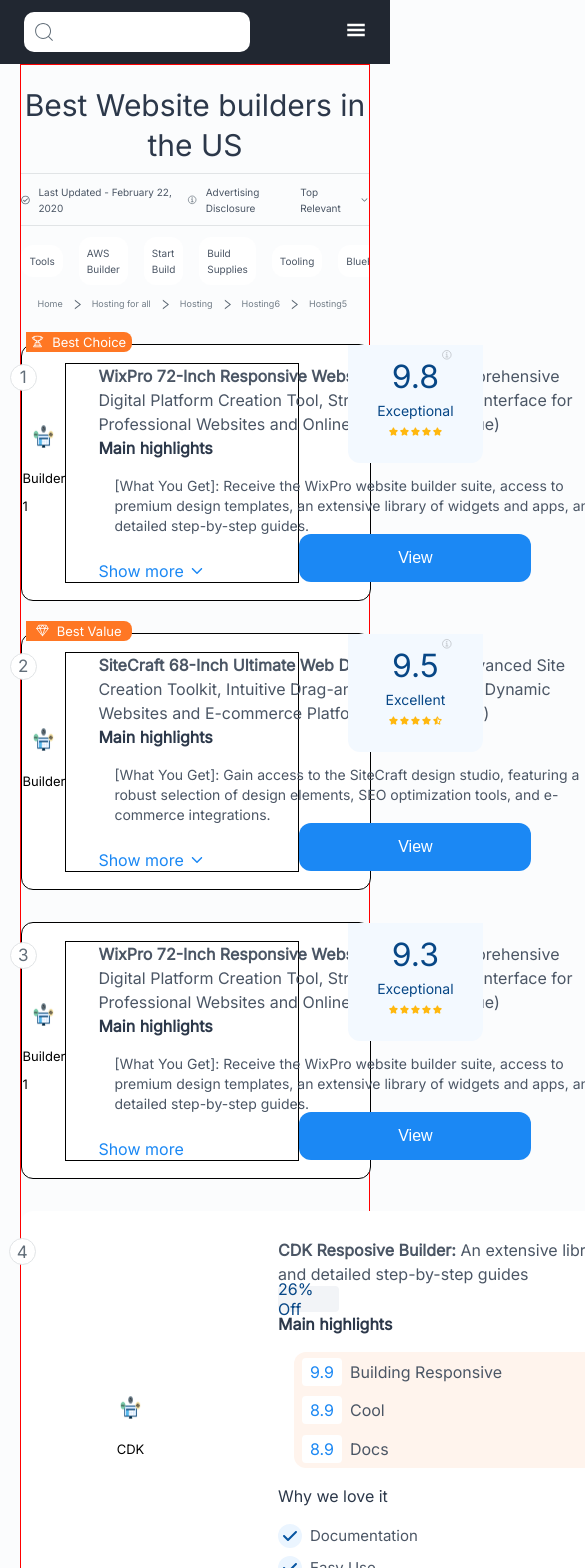
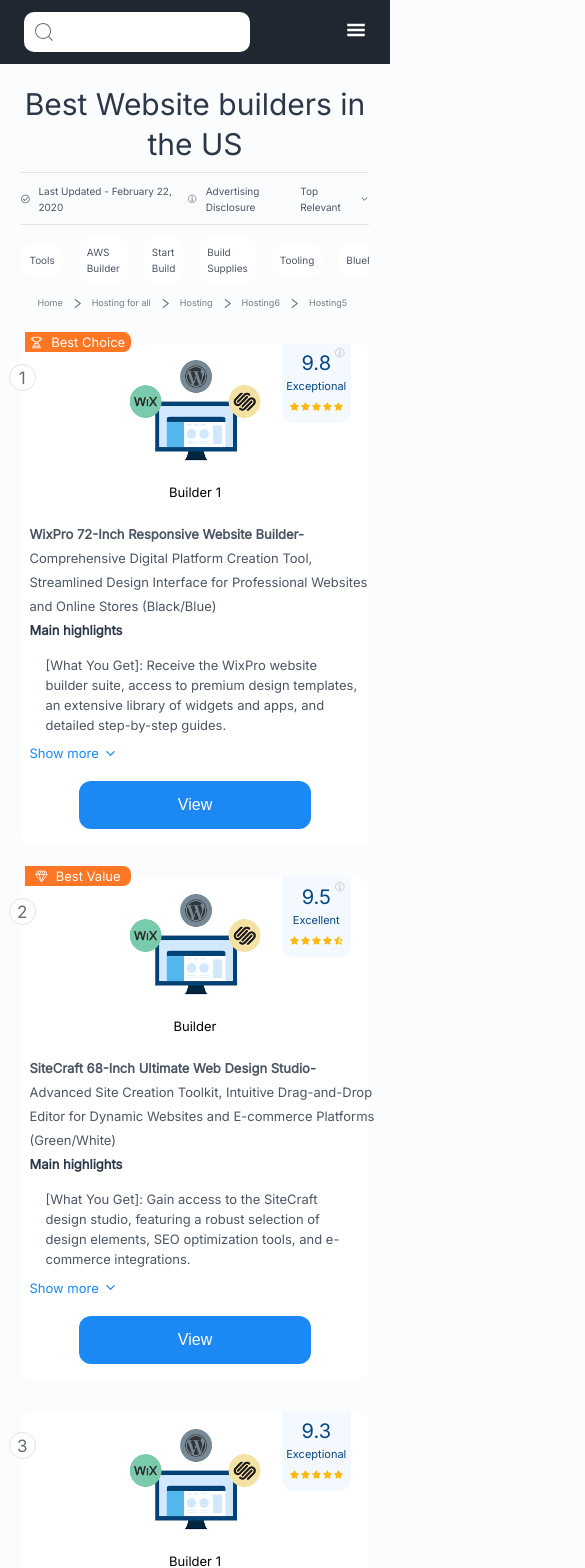
Before and after one commit to laxmansharma12/ReactJS-Assignment, a React (Create React App) app: page / in a window 390 px wide. Shown: the top 1568 px of the page, 585 px wide, since content can reach past the window. Built offline with nearby package versions, Linux system fonts and the light colour scheme.

Commit message:
fixing body for mobile responsive

```diff
--- a/src/components/Body/Body.scss
+++ b/src/components/Body/Body.scss
@@ -20,7 +20,7 @@
 	height: fit-content;
 	@media screen and (max-width: $mobile) {
 		width: 89%;
-		border: 1px solid red;
+		// border: 1px solid red;
 	}
 	.subWrapper {
 		@include flex(column, 2rem, space-between, start);
@@ -34,24 +34,33 @@
 			width: 1024px;
 			@media screen and (max-width: $mobile) {
 				width: 100%;
-				border: 1px solid black;
+				height: fit-content;
 			}
 			.itemBody {
 				@include flex(row, 0, space-between, center);
 				position: relative;
 				height: 218px;
 				width: 100%;
+				@media screen and (max-width: $mobile) {
+					@include flex(column, 0, space-between, center);
+					height: fit-content;
+				}
 				.bodyContainer {
 					height: 218px;
 					width: 505px;
 					padding-left: 2rem;
 					@media screen and (max-width: $mobile) {
-						width: 200px;
-						border: 1px solid black;
+						height: fit-content;
+						width: 100%;
+						padding-left: 1rem;
 					}
 					.mainDetails {
 						height: 72px;
 						width: 490px;
+						@media screen and (max-width: $mobile) {
+							height: fit-content;
+							width: 100%;
+						}
 					}
 
 					.subHeadingContainer {
@@ -64,7 +73,8 @@
 							color: #4b5665;
 							margin-left: 1rem;
 							@media screen and (max-width: $mobile) {
-								@include fontStyle(14px, 400, 20px);
+								@include fontStyle(13px, 400, 20px);
+								width: 90%;
 							}
 						}
 					}
@@ -75,11 +85,11 @@
 		.tag {
 			@include flex(column, 12px, space-between, start);
 			position: absolute;
-			top: 0;
 			top: -2rem;
 			left: -1rem;
 			@media screen and (max-width: $mobile) {
 				left: -0.8rem;
+				top: -0.7rem;
 			}
 			.title {
 				@include flex(row, 0.5rem, center, center);
@@ -116,40 +126,47 @@
 			@include flex(column, 1rem, center, center);
 			height: 218px;
 			width: 218px;
-			// @media screen and (max-width: $mobile) {
-			// 	height: 218px;
-			// 	max-width: 60px;
-			// 	width: 100%;
-			// 	border: 1px solid green;
-			// }
+			@media screen and (max-width: $mobile) {
+				height: fit-content;
+				padding: 1rem 0;
+				width: 100%;
+			}
 			img {
-				height: 23px;
-				width: 21px;
-				@media screen and (max-width: $mobile) {
-					height: 23px;
-					width: 21px;
-				}
+				height: 103px;
+				width: 141px;
 			}
 			label {
-				@include fontStyle(13px, 400, 28px);
+				@media screen and (max-width: $mobile) {
+					@include fontStyle(13px, 400, 28px);
+				}
 			}
 		}
 
 		.heading {
 			@include fontStyle(16px, 700, 24px);
 			color: #4b5665;
+			@media screen and (max-width: $mobile) {
+				@include fontStyle(13px, 700, 24px);
+			}
 		}
 		.details {
 			@include fontStyle(16px, 400, 24px);
 			width: 490px;
 			height: 72px;
 			color: #4b5665;
+			@media screen and (max-width: $mobile) {
+				@include fontStyle(13px, 400, 24px);
+				width: 100%;
+			}
 		}
 
 		.subheading {
 			margin-top: 0;
 			color: #2c384a;
 			@include fontStyle(16px, 700, 24px);
+			@media screen and (max-width: $mobile) {
+				@include fontStyle(13px, 700, 24px);
+			}
 		}
 
 		.showMore {
@@ -157,6 +174,9 @@
 			@include fontStyle(16px, 400, 24px);
 			margin-top: 1.7rem;
 			color: #1b88f4;
+			@media screen and (max-width: $mobile) {
+				@include fontStyle(13px, 400, 24px);
+			}
 		}
 
 		.ratingContainer {
@@ -165,6 +185,11 @@
 			height: 218px;
 			width: 232px;
 			margin-right: 1.5rem;
+			@media screen and (max-width: $mobile) {
+				height: fit-content;
+				width: 100%;
+				margin-right: 0;
+			}
 			.ratingBanner {
 				@include flex(column, 0, start, center);
 				position: absolute;
@@ -173,19 +198,35 @@
 				width: 135px;
 				border-radius: 0 0 12px 12px;
 				background-color: #f3f9ff;
+				@media screen and (max-width: $mobile) {
+					height: 80px;
+					top: -26.4rem;
+					left: 75%;
+					width: 69px;
+				}
 				.info {
 					position: absolute;
 					margin-left: 4rem;
 					color: #babec3;
+					@media screen and (max-width: $mobile) {
+						margin-left: 3rem;
+					}
 				}
 				.rate {
 					@include fontStyle(32px, 400, 48px);
 					color: #074786;
 					margin-top: 0.5rem;
+					@media screen and (max-width: $mobile) {
+						@include fontStyle(20px, 400, 25px);
+						margin-top: 0.5rem;
+					}
 				}
 				.label {
 					@include fontStyle(14px, 400, 20px);
 					color: #074786;
+					@media screen and (max-width: $mobile) {
+						@include fontStyle(11px, 400, 20px);
+					}
 				}
 				.stars {
 					color: #ffb80f;
@@ -200,6 +241,9 @@
 				color: #ffffff;
 				background-color: #1b88f4;
 				border-radius: 12px;
+				@media screen and (max-width: $mobile) {
+					margin: 1rem 0;
+				}
 			}
 		}
 
@@ -209,20 +253,37 @@
 			border-radius: 12px;
 			height: 436px;
 			width: 1024px;
+			@media screen and (max-width: $mobile) {
+				width: 100%;
+				height: fit-content;
+			}
 			.CDKitemBody {
 				@include flex(row, 0, space-between, center);
 				position: relative;
 				height: 382px;
 				width: 100%;
+				@media screen and (max-width: $mobile) {
+					@include flex(column, 0, space-between, center);
+					height: fit-content;
+				}
 				.bodyContainer {
 					display: flex;
 					flex-direction: column;
 					height: 382px;
 					width: 505px;
 					padding-left: 2rem;
+					@media screen and (max-width: $mobile) {
+						height: fit-content;
+						width: 100%;
+						padding-left: 1rem;
+					}
 					.mainDetails {
 						height: 48px;
 						width: 503px;
+						@media screen and (max-width: $mobile) {
+							height: fit-content;
+							width: 100%;
+						}
 					}
 
 					.offer {
@@ -234,6 +295,10 @@
 						background-color: #f2f4f7;
 						color: #074786;
 						size: 13px;
+						@media screen and (max-width: $mobile) {
+							height: fit-content;
+							size: 10px;
+						}
 					}
 
 					.subHeadingContainer {
@@ -246,6 +311,9 @@
 							border-radius: 12px;
 							margin-left: 1rem;
 							background-color: #fff4ed;
+							@media screen and (max-width: $mobile) {
+								width: 280px;
+							}
 							.list {
 								@include flex(row, 0.5rem, space-around, center);
 								margin-left: 0.5rem;
@@ -257,10 +325,18 @@
 									border-radius: 4px;
 									background-color: #ffffff;
 									color: #1b88f4;
+									@media screen and (max-width: $mobile) {
+										@include fontStyle(13px, 400, 24px);
+										height: 20px;
+										width: 30px;
+									}
 								}
 								label {
 									@include fontStyle(16px, 400, 24px);
 									color: #4b5665;
+									@media screen and (max-width: $mobile) {
+										@include fontStyle(13px, 400, 24px);
+									}
 								}
 							}
 						}
@@ -271,6 +347,9 @@
 							@include fontStyle(16px, 400, 24px);
 							color: #2c384a;
 							margin: 1rem 0;
+							@media screen and (max-width: $mobile) {
+								@include fontStyle(13px, 400, 24px);
+							}
 						}
 						.list {
 							@include flex(row, 0.5rem, start, center);
@@ -282,10 +361,18 @@
 								background-color: #ebf5ff;
 								border-radius: 50%;
 								color: #0855a1;
+								@media screen and (max-width: $mobile) {
+									@include fontStyle(13px, 400, 24px);
+									height: 20px;
+									width: 20px;
+								}
 							}
 							label {
 								@include fontStyle(15px, 400, 24px);
 								color: #4b5665;
+								@media screen and (max-width: $mobile) {
+									@include fontStyle(12px, 400, 24px);
+								}
 							}
 						}
 					}
@@ -296,8 +383,12 @@
 				.ratingContainer {
 					height: 382px;
 					width: 232px;
+					@media screen and (max-width: $mobile) {
+						height: fit-content;
+					}
 					.ratingBanner {
-						top: -1.7rem;
+						top: -37.5rem;
+						left: 85%;
 					}
 				}
 			}
@@ -305,9 +396,19 @@
 
 		h1.relatedHeader {
 			margin: 3rem 0 0;
+			@media screen and (max-width: $mobile) {
+				font-size: 30px;
+				width: 100%;
+				text-align: center;
+				line-height: 40px;
+			}
 		}
 		.relatedDealContainer {
 			@include flex(row, 1rem, center, center);
+			@media screen and (max-width: $mobile) {
+				width: 100%;
+				// border: 1px solid black;
+			}
 		}
 
 		.signUpContainer {
@@ -315,11 +416,22 @@
 			width: 900px;
 			height: 171px;
 			margin-left: 4rem;
+			@media screen and (max-width: $mobile) {
+				@include flex(column, 0, space-around, center);
+				width: 100%;
+				margin: 0;
+			}
 			label {
 				@include fontStyle(32px, 400, 44px);
 				width: 398px;
 				height: 88px;
 				color: #5c6874;
+				@media screen and (max-width: $mobile) {
+					@include fontStyle(25px, 400, 40px);
+					text-align: center;
+					width: 100%;
+					height: fit-content;
+				}
 			}
 			.form {
 				@include flex(row, 0, center, center);
@@ -327,7 +439,10 @@
 				input {
 					height: 52px;
 					outline: none;
-					border: navajowhite;
+					border: none;
+					@media screen and (max-width: $mobile) {
+						height: 35px;
+					}
 				}
 				button {
 					@include fontStyle(14px, 400, 20px);
@@ -337,6 +452,10 @@
 					background-color: #1b88f4;
 					color: #ffffff;
 					border: none;
+					@media screen and (max-width: $mobile) {
+						@include fontStyle(11px, 400, 20px);
+						height: 35px;
+					}
 				}
 			}
 		}
```
